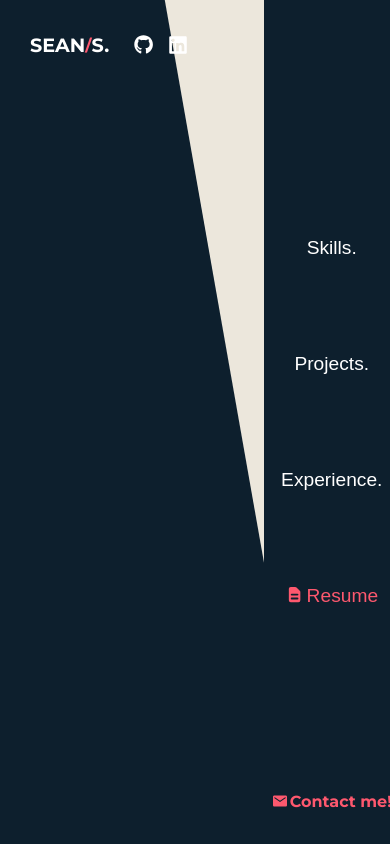
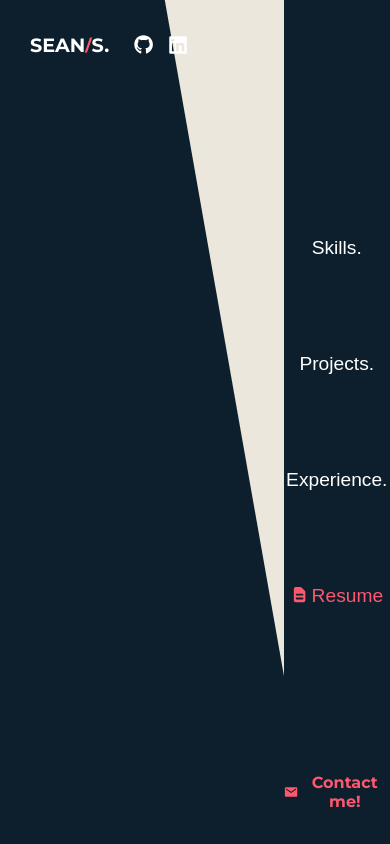
Before and after one commit to sseans/Portfolio-React, a React (Create React App) app: page / in a window 390 px wide. Both pictures are taken after a click on the element 342 px from the left and 43 px from the top of the page. Shown: the top 844 px of the page. Built offline with nearby package versions, Linux system fonts and the light colour scheme.

Commit message:
framer motion menu added

```diff
--- a/src/Components/Nav/Nav.css
+++ b/src/Components/Nav/Nav.css
@@ -171,7 +171,7 @@
   flex-direction: column;
   justify-content: space-between;
   align-items: center;
-  padding: 22.5vh 0 22.5vh 0;
+  padding: 22.5vh 30px 22.5vh 0;
   position: relative;
 }
 
--- a/src/Components/Nav/Nav.js
+++ b/src/Components/Nav/Nav.js
@@ -8,7 +8,7 @@ import { HiDocumentText } from "react-icons/hi";
 import { FaGithub } from "react-icons/fa";
 import { FaLinkedin } from "react-icons/fa";
 import { IoMdMail } from "react-icons/io";
-import { motion } from "framer-motion";
+import { motion, useAnimation } from "framer-motion";
 
 const menuItems = [
   {
@@ -41,6 +41,11 @@ const menuItems = [
   },
 ];
 
+const animationVariants = {
+  inactive: { x: 320, opacity: 0 },
+  active: { x: 30, opacity: 100 },
+};
+
 export default function Nav() {
   const [mobileMenuActive, setMobileMenuActive] = useState(false);
   const [mobileMenuOpen, setMobileMenuOpen] = useState(false);
@@ -49,6 +54,9 @@ export default function Nav() {
   useEffect(() => {
     width <= 900 ? setMobileMenuActive(true) : setMobileMenuActive(false);
   }, [width]);
+
+  const controls = useAnimation();
+  controls.start(mobileMenuOpen === true ? "active" : "inactive");
 
   return (
     <div className="nav">
@@ -73,8 +81,9 @@ export default function Nav() {
               <div className="span"></div>
             </div>
             <motion.div
-              animate={{ x: 10 }}
-              initial={{ x: 200 }}
+              variants={animationVariants}
+              animate={controls}
+              initial={{ opacity: 0 }}
               className="nav-mobile-menu-container"
             >
               <ul className="nav-mobile-menu">
```
